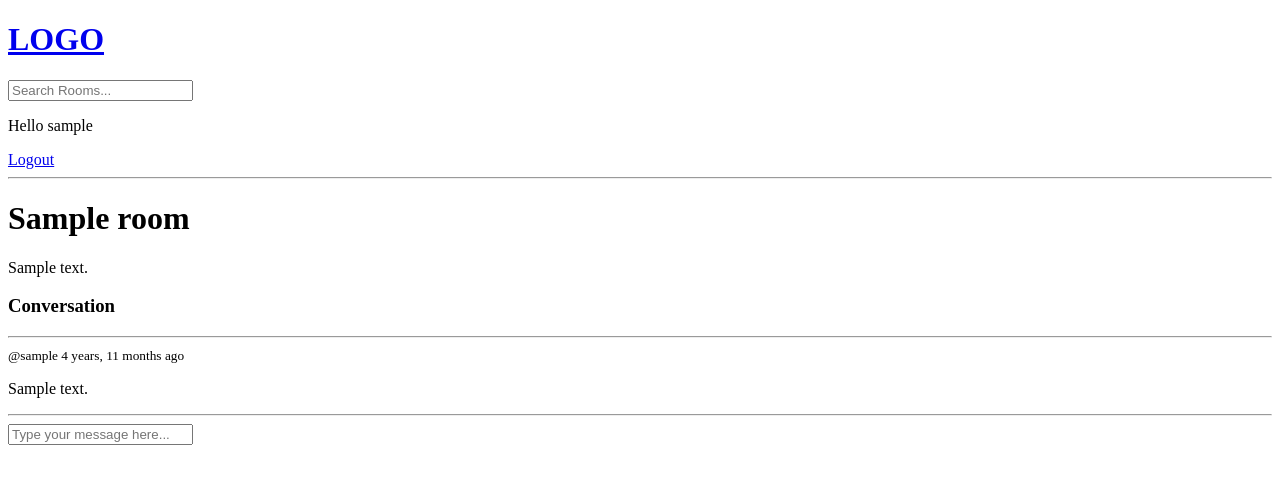
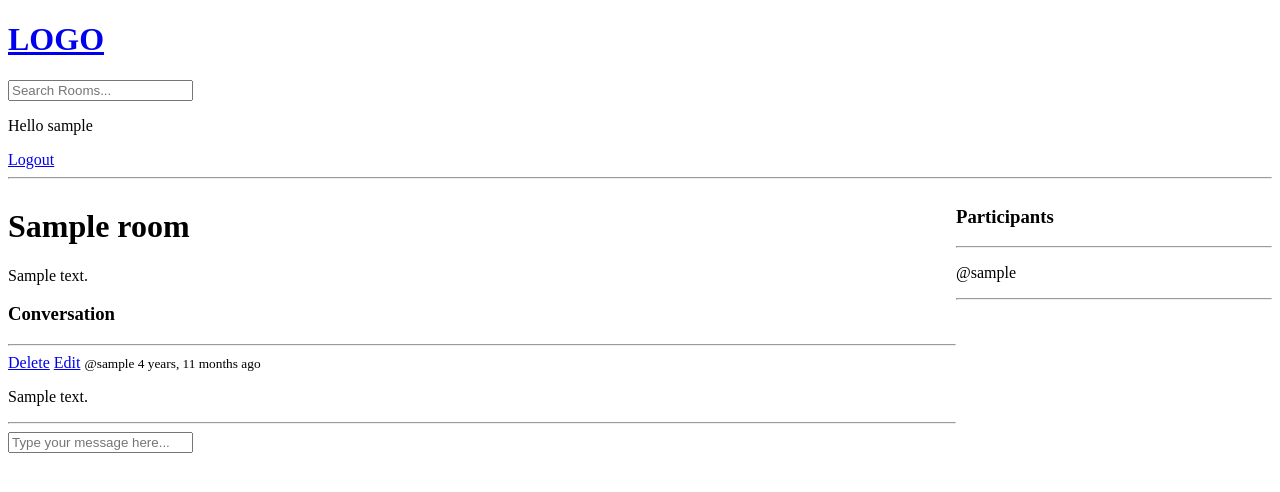
Before and after one commit to yahyaelastal/StudyRooms, a Django app: page /room/1/ in a window 1280 px wide. Shown: the top 492 px of the page. Run offline with Django 5.2, Linux system fonts and the light colour scheme; a user stored in the database is signed in; tables that the repository leaves empty hold one stand-in row (values such as "Sample post").

Commit message:
finished messages

```diff
--- a/base/models.py
+++ b/base/models.py
@@ -14,7 +14,7 @@ class Room(models.Model):
     topic = models.ForeignKey(Topic, on_delete=models.SET_NULL , null=True)
     name = models.CharField(max_length=200)
     description = models.TextField(null=True, blank=True)
-    #participants =
+    participants =models.ManyToManyField(User, related_name='participants' , blank = True)
     updated = models.DateTimeField(auto_now=True)
     created = models.DateTimeField(auto_now_add=True)
 
--- a/base/templates/base/room.html
+++ b/base/templates/base/room.html
@@ -1,6 +1,16 @@
 {% extends 'main.html'%}
 
 {% block content %}
+
+<style>
+    .room-container{
+        display:grid;
+        grid-template-columns: 3fr 1fr;
+    }
+</style>
+<div class="room-container">
+
+    <div>
         <h1>{{room.name}}</h1>
         <p>{{room.description}}</p>
 
@@ -10,6 +20,10 @@
 
             {% for room_message in room_messages %}
             <div>
+                {% if request.user == room_message.user %}
+                <a href="{% url 'delete-message' room_message.id %}">Delete</a>
+                <a href="{% url 'update-message' room_message.id %}">Edit</a>
+                {% endif %}
                 <small>@{{room_message.user}}  {{room_message.created|timesince}} ago</small>
                 <p>{{room_message.body}}</p>
                 <hr>
@@ -26,4 +40,18 @@
 
         </div>
         {% endif %}
+    </div>
+
+    <div>
+        <h3>Participants</h3>
+        <hr>
+
+        {% for participant in participants %}
+        <div>
+            <p>@{{participant.username}}</p>
+            <hr>
+        </div>
+        {% endfor%}
+    </div>
+</div>
 {% endblock %}
--- a/base/urls.py
+++ b/base/urls.py
@@ -10,5 +10,7 @@ urlpatterns = [
     path('room/<str:pk>/', views.room , name="room"),
     path('create-room/', views.createRoom, name="create-room"),
     path('update-room/<str:pk>', views.updateRoom, name="update-room"),
-    path('delete-room/<str:pk>', views.deleteRoom, name="delete-room")
+    path('delete-room/<str:pk>', views.deleteRoom, name="delete-room"),
+    path('delete-message/<str:pk>', views.deleteMessage, name="delete-message"),
+    path('update-message/<str:pk>', views.updateMessage, name="update-message"),
 ]
--- a/base/views.py
+++ b/base/views.py
@@ -1,7 +1,7 @@
 from django.shortcuts import render , redirect
 from django.http import HttpResponse
 from .models import Room , Topic , Message
-from .forms import RoomForm
+from .forms import RoomForm , MessageForm
 from django.contrib.auth.decorators import login_required
 from django.db.models import Q
 from django.contrib.auth.models import User
@@ -73,15 +73,16 @@ def room(request, pk):
    try:
       room = Room.objects.get(id = pk)
       room_messages = room.message_set.all().order_by('-created')
-      context = {'room': room , 'room_messages': room_messages}
+      participants = room.participants.all()
+      context = {'room': room , 'room_messages': room_messages , 'participants':participants}
       if request.method == 'POST':
          message = Message.objects.create(
             user = request.user,
             room = room,
             body = request.POST.get('body')
          )
+         room.participants.add(request.user)
          return redirect('room', pk=room.id)
-
       return render(request , 'base/room.html', context)
    except Room.DoesNotExist:
       return HttpResponse("Room not found", status=404)
@@ -98,7 +99,7 @@ def createRoom(request):
          room.save()
          return redirect('home')
    context ={'form': form}
-   return render(request ,'base/room_form.html' , context )
+   return render(request ,'base/form.html' , context )
 
 @login_required(login_url = '/login' )
 def updateRoom(request , pk):
@@ -114,7 +115,7 @@ def updateRoom(request , pk):
          form.save()
          return redirect('home')
    context={'form':form}
-   return render(request ,'base/room_form.html',context)
+   return render(request ,'base/form.html',context)
 
 @login_required(login_url = '/login' )
 def deleteRoom(request , pk):
@@ -126,3 +127,30 @@ def deleteRoom(request , pk):
       room.delete()
       return redirect('home')
    return render(request , 'base/delete.html', {'obj':room})
+
+@login_required(login_url = '/login' )
+def updateMessage(request , pk):
+   message = Message.objects.get(id = pk)
+   form = MessageForm(instance=message)
+   if request.user != message.user:
+      return HttpResponse('You are not allowed here')
+
+   if request.method =='POST':
+      form = MessageForm(request.POST , instance=message)
+      if form.is_valid():
+         form.save()
+         return redirect('room', pk=message.room.id)
+   context = {'form': form}
+   return render(request , 'base/form.html', context)
+
+@login_required(login_url = '/login' )
+def deleteMessage(request , pk):
+   message = Message.objects.get(id = pk)
+   if request.user != message.user:
+      return HttpResponse('You are not allowed here')
+
+   if request.method == 'POST':
+      message.delete()
+      return redirect('room', pk=message.room.id)
+
+   return render(request , 'base/delete.html', {'obj':message})
```
Also changed, not shown: base/forms.py (+6 -1 lines), base/migrations/0003_alter_room_options_room_participants.py (added), base/templates/base/form.html (renamed from base/templates/base/room_form.html). Lines whose indentation alone changed are shown as unchanged.
